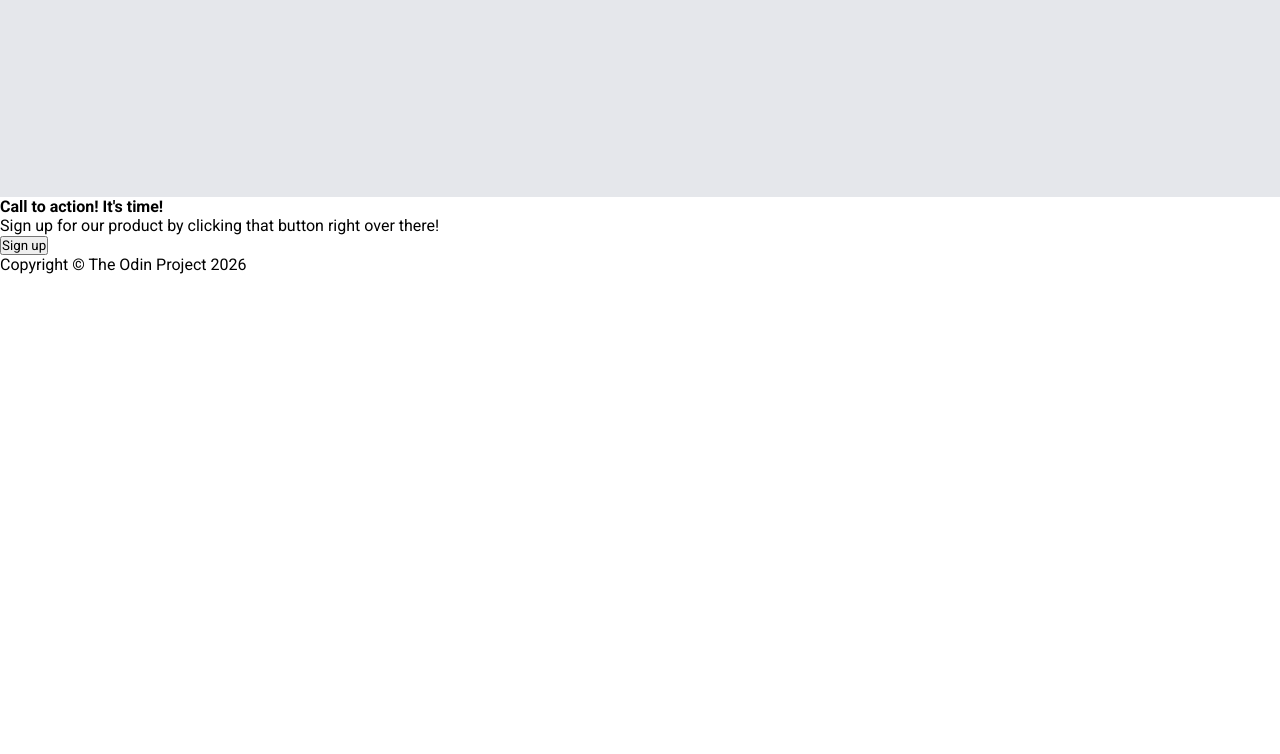
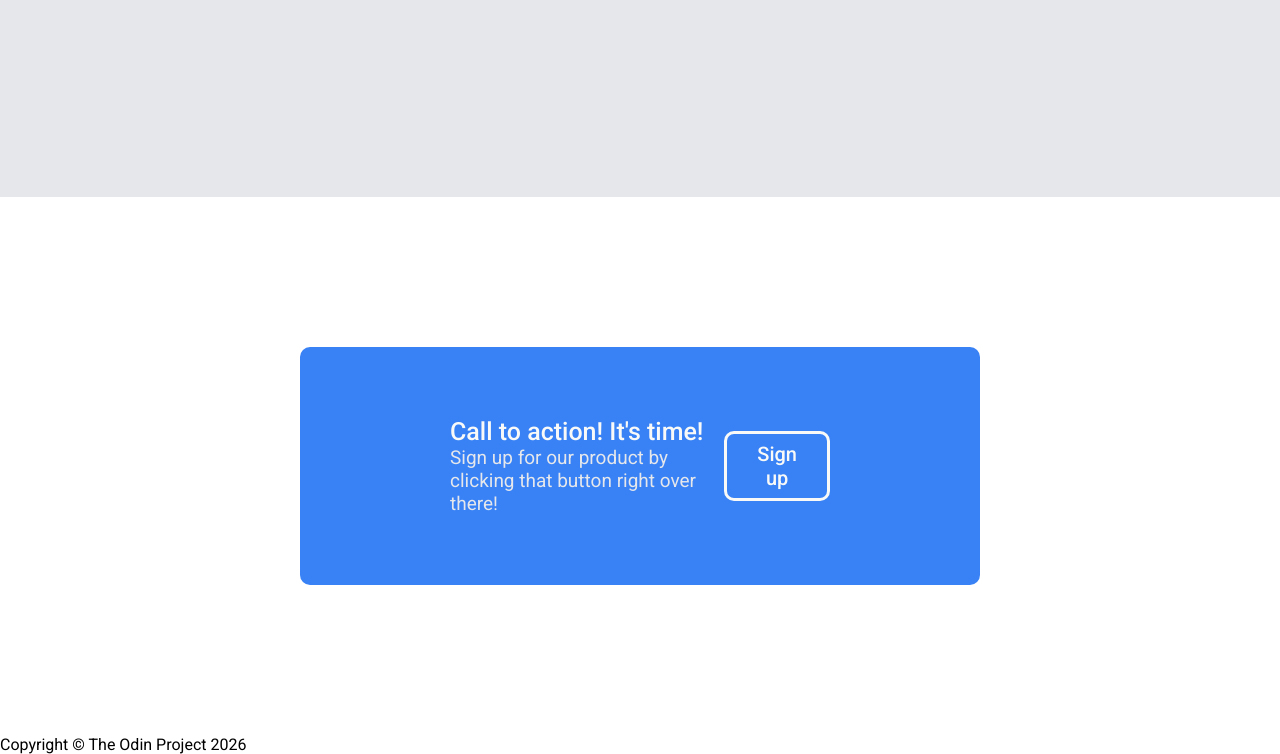
Before and after one commit to ejiseok/odin-landing-page, a plain HTML site: page index.html in a window 1280 px wide. Shown: the part 1261-2015 px from the top of the page. Before the commit the page ends 1535 px from the top, so only its background shows below. Drawn offline with Linux system fonts and the light colour scheme.

Commit message:
signup section 스타일링

```diff
--- a/index.html
+++ b/index.html
@@ -54,8 +54,10 @@
 
   <section class="signup-section">
     <div class="signup-card">
-      <strong class="signup-main-text">Call to action! It's time!</strong>
-      <p class="signup-secondary-text">Sign up for our product by clicking that button right over there!</p>
+      <div class="text-container">
+        <strong class="signup-main-text">Call to action! It's time!</strong>
+        <p class="signup-secondary-text">Sign up for our product by clicking that button right over there!</p>
+      </div>
       <button class="card-signup-button">Sign up</button>
     </div>
   </section>
--- a/style.css
+++ b/style.css
@@ -122,3 +122,40 @@ body {
   font-weight: 500;
   text-align: right;
 }
+
+.signup-section {
+  padding: 150px 300px;
+}
+
+.signup-card {
+  display: flex;
+  justify-content: space-between;
+  align-items: center;
+  background-color: #3882F6;
+  padding: 70px 150px;
+  border-radius: 10px;
+}
+
+.text-container {
+  color: #F9FAF8;
+}
+
+.text-container .signup-main-text {
+  font-size: 25px;
+  font-weight: 500;
+}
+
+.text-container .signup-secondary-text {
+  color: #E5E7EB;
+  font-size: 19px;
+}
+
+.card-signup-button {
+  border: 3px solid #F9FAF8;
+  border-radius: 10px;
+  background-color: #3882F6;
+  font-size: 20px;
+  font-weight: 500;
+  padding: 8px 30px;
+  color: #F9FAF8;
+}
```
